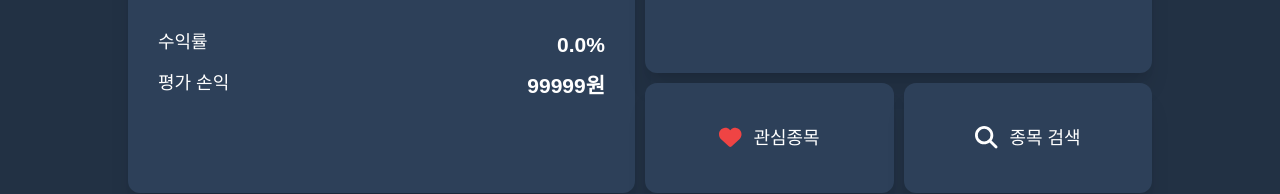
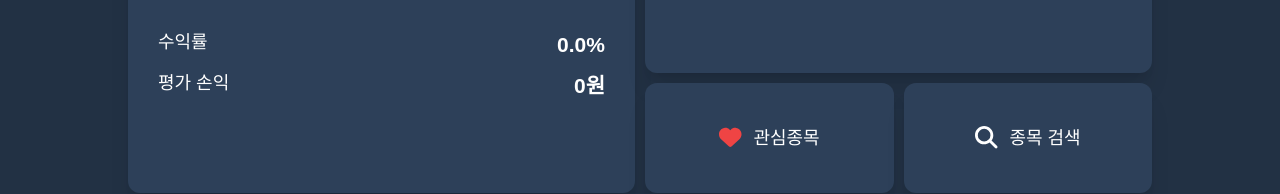
Before and after one commit to crewd/my-asset, a React (Vite) app: page / in a window 1280 px wide. Shown: the part 207-401 px from the top of the page. Built offline with nearby package versions, Linux system fonts and the light colour scheme; no server answers.

Commit message:
feat: 평가손익 계산

```diff
--- a/src/pages/MainPage.tsx
+++ b/src/pages/MainPage.tsx
@@ -16,10 +16,10 @@ function MainPage() {
   const [averagePrice, setAveragePrice] = useState(0);
   //수익률
   const [stockRate, setStockRate] = useState(0);
-  // 구매수량
-  const [purchaseCount, setPurchaseCount] = useState(0);
   // 실현손익
   const [profit, setProfit] = useState(0);
+  // 구매 수량
+  const [stockCount, setStockCount] = useState(0);
 
   // api 주식 데이터
   const [stockData, setStockData] = useRecoilState(stockState);
@@ -47,6 +47,8 @@ function MainPage() {
     setAveragePrice(0);
     setStockTotalPrice(0);
     setStockRate(0);
+    setStockCount(0);
+    setProfit(0);
   }, []);
 
   useEffect(() => {
@@ -97,6 +99,22 @@ function MainPage() {
     setStockRate(((stockTotalPrice - averagePrice) / averagePrice) * 100);
   }, [averagePrice]);
 
+  useEffect(() => {
+    let totalCount = 0;
+    myStockData.map((data) =>
+      data.holdingStock.map((stock) => (totalCount += stock.count)),
+    );
+    setStockCount(totalCount / holdingsLengthSum);
+  }, [stockRate]);
+
+  useEffect(() => {
+    setProfit(
+      ((averagePrice * Number(stockRate.toFixed(2))) / 10) * stockCount,
+    );
+  }, [stockCount]);
+
+  console.log(Number(stockRate.toFixed(1)) * 100);
+
   return (
     <div>
       <div className="grid sm:grid-cols-2 gap-[10px]">
@@ -114,7 +132,7 @@ function MainPage() {
                 className={`font-bold text-lg ${
                   stockRate < 0
                     ? 'text-minus'
-                    : stockRate < 0
+                    : stockRate > 0
                     ? 'text-plus'
                     : 'text-white'
                 }`}
@@ -124,7 +142,17 @@ function MainPage() {
             </div>
             <div className="mt-[10px] flex justify-between">
               <p className="text-md">평가 손익</p>
-              <p className="font-bold text-lg">99999원</p>
+              <p
+                className={`font-bold text-lg ${
+                  profit < 0
+                    ? 'text-minus'
+                    : profit > 0
+                    ? 'text-plus'
+                    : 'text-white'
+                }`}
+              >
+                {profit && profit != NaN ? profit.toLocaleString() : 0}원
+              </p>
             </div>
           </Box>
         </Link>
```
